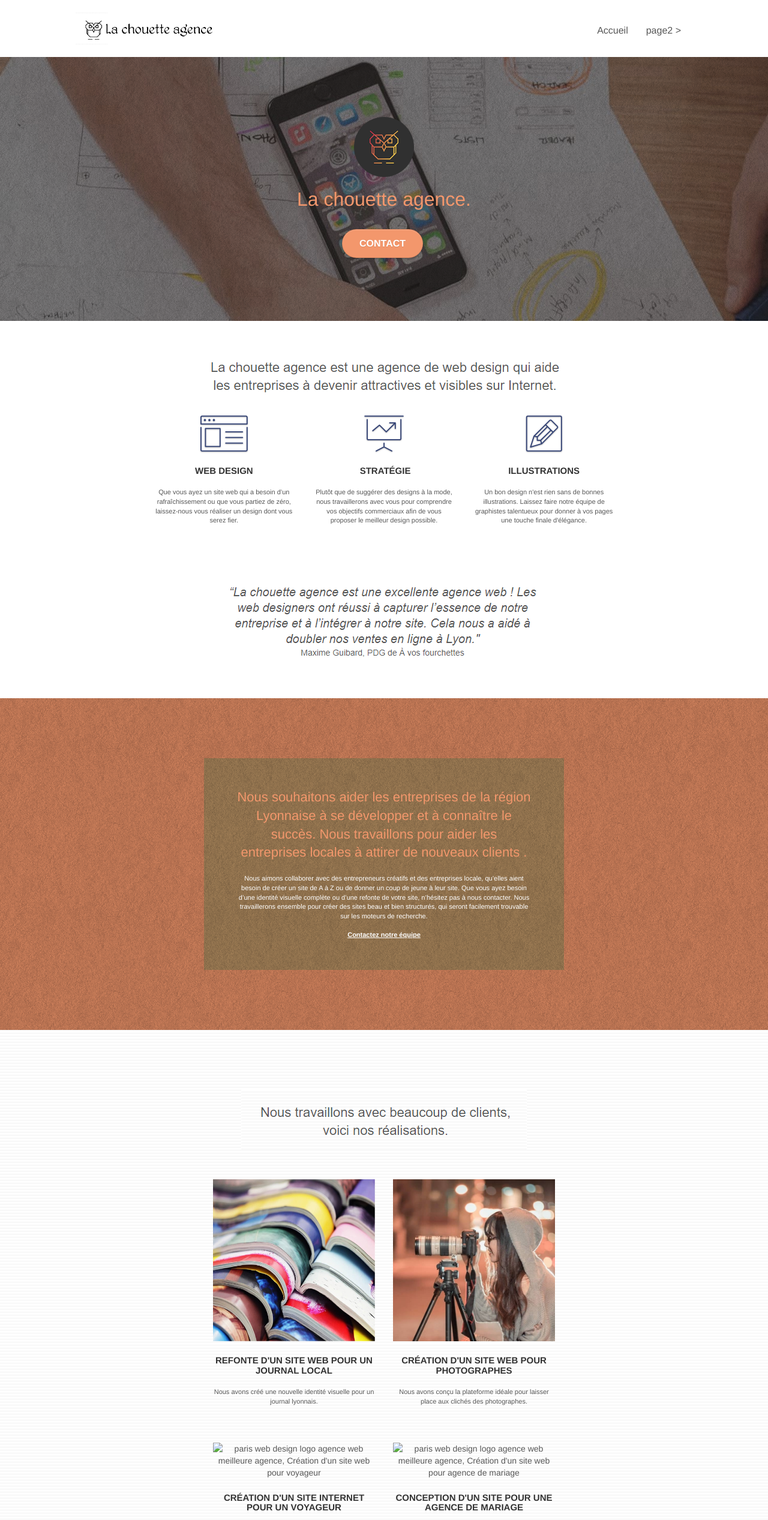
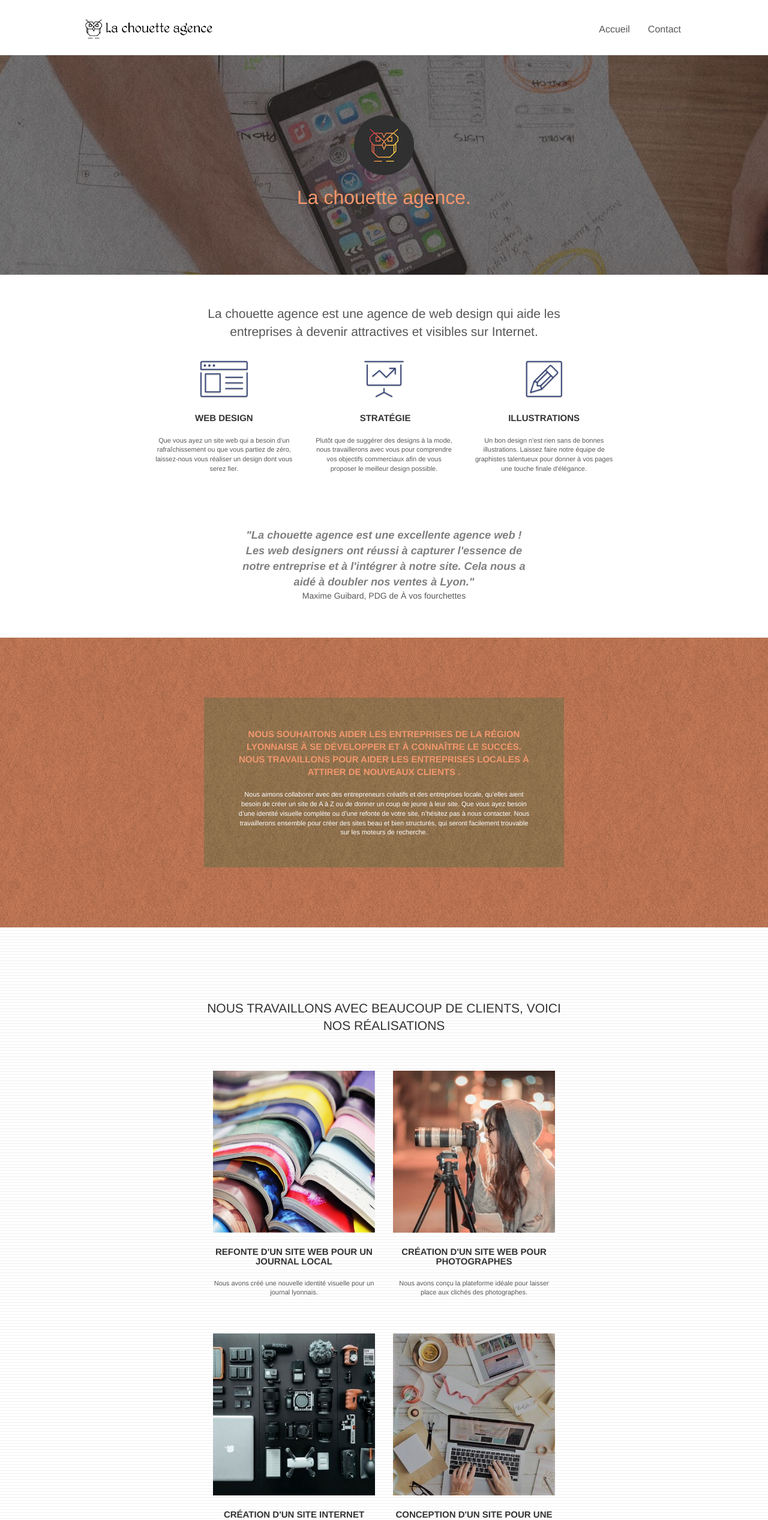
Before and after one commit to Maxdarkt/P4_LaChouetteAgence_beta, a plain HTML site: page index.html in a window 1280 px wide. Shown: the top 2534 px of the page at 60% size. Drawn offline with Linux system fonts and the light colour scheme.

Commit message:
Modification du code HTML & CSS - validation W3C

```diff
--- a/index.html
+++ b/index.html
@@ -1,9 +1,9 @@
 <!doctype html>
-<html lang="Default">
+<html lang="fr">
 <head>
 	<meta charset="utf-8">
 	<meta name="google-site-verification" content="leHKk2Xvk6gsUa7RUW-Q3tWwU1Zb-HzLzH1Gc59XaVk" />
-	<meta name="keywords" content="seo, google, site web, site internet, agence design paris, agence design, agence design,agence design,agence design,agence design,agence design,agence design,agence design,agence design">
+	<meta name="keywords" content="">
 	<meta name="description" content="">
 	<meta name="viewport" content="width=device-width, initial-scale=1.0, viewport-fit=cover">
 	<link rel="shortcut icon" type="image/png" href="favicon.jpg">
@@ -20,7 +20,7 @@
 	<script src="./js/jquery.touchSwipe.js" defer></script>
 	<script src="./js/gmaps.js"></script>
 
-	<title>.</title>
+	<title>Entreprise WebDesign Lyon</title>
 
 	<!-- Analytics -->
 	<script>
@@ -47,9 +47,7 @@
 
 		<nav class="navbar row">
 			<div class="navbar-header">
-				<div class="keywords" style="color:#cccccc;font-size:1px;">Agence web à paris, stratégie web, web design, illustrations, design de site web, site web, web, internet, site internet, site</div>
-				<a class="navbar-brand" href="index.html"><img src="img/la-chouette-agence.png" alt="paris web design logo agence web meilleure agence" height="40" /></a>
-				<div class="keywords" style="color:#cccccc;font-size:1px;">Agence web à paris, stratégie web, web design, illustrations, design de site web, site web, web, internet, site internet, site</div>
+				<a class="navbar-brand" href="index.html"><img src="img/la-chouette-agence.png" alt="Logo La chouette agence Lyon" height="40" /></a>
 				<button id="nav-toggle" type="button" class="ui-navbar-toggle navbar-toggle" data-toggle="collapse" data-target=".navbar-1">
 					<span class="sr-only">Toggle navigation</span><span class="icon-bar"></span><span class="icon-bar"></span><span class="icon-bar"></span>
 				</button>
@@ -60,9 +58,7 @@
 						<a href="index.html">Accueil</a>
 					</li>
 					<li>
-					</li>
-					<li>
-						<a href="page2.html">page2 &gt;</a>
+						<a href="contact.html">Contact</a>
 					</li>
 				</ul>
 			</div>
@@ -76,13 +72,10 @@
 	<div class="container bloc-lg">
 		<div class="row tight-width-whitespace">
 			<div class="col-sm-12">
-				<img src="img/logo.png" class="center-block image-resize-mode" width="100" alt="La chouette agence, agence web paris, création logo paris" />
+				<img src="img/logo.png" class="center-block image-resize-mode" width="100" alt="Logo La chouette agence" />
 				<h1 class="text-center hero-bloc-text tc-white ">
 					La chouette agence.
 				</h1>
-				<div class="text-center">
-					<a href="page2.html" class="btn btn-lg btn-clean btn-rd cta-hero btn-atomic-tangerine" id="cta-hero">Contact</a>
-				</div>
 			</div>
 		</div>
 	</div>
@@ -94,7 +87,7 @@
 	<div class="container bloc-md">
 		<div class="row">
 			<div class="col-sm-12 text-center">
-				<img alt="agence web, agence web paris, web design paris, stratégie web" src="img/title.png" />
+				<p class="font--1">La chouette agence est une agence de web design qui aide les entreprises à devenir attractives et visibles sur Internet.</p>
 			</div>
 		</div>
 		<div class="row voffset-lg med-width-whitespace">
@@ -102,9 +95,9 @@
 				<div class="text-center">
 					<span class="et-icon-browser sm-shadow icon-dark-slate-blue icons icon-lg"></span>
 				</div>
-				<h3 class="mg-md text-center">
+				<h2 class="mg-md text-center">
 					Web design
-				</h3>
+				</h2>
 				<p class="text-center ">
 					Que vous ayez un site web qui a besoin d&rsquo;un rafraîchissement ou que vous partiez de zéro, laissez-nous vous réaliser un design dont vous serez fier.
 				</p>
@@ -113,10 +106,10 @@
 				<div class="text-center">
 					<span class="et-icon-presentation sm-shadow icon-dark-slate-blue icons icon-lg"></span>
 				</div>
-				<h3 class="mg-md text-center">
+				<h2 class="mg-md text-center">
 					&nbsp;Stratégie
-				</h3>
-				<p class="text-center ">
+				</h2>
+				<p class="text-center">
 					Plutôt que de suggérer des designs à la mode, nous travaillerons avec vous pour comprendre vos objectifs commerciaux afin de vous proposer le meilleur design possible.<br>
 				</p>
 			</div>
@@ -124,17 +117,22 @@
 				<div class="text-center">
 					<span class="et-icon-edit sm-shadow icon-dark-slate-blue icons icon-lg"></span>
 				</div>
-				<h3 class="mg-md text-center">
+				<h2 class="mg-md text-center">
 					Illustrations
-				</h3>
-				<p class="text-center ">
+				</h2>
+				<p class="text-center">
 					Un bon design n'est rien sans de bonnes illustrations. Laissez faire notre équipe de graphistes talentueux pour donner à vos pages une touche finale d'élégance.
 				</p>
 			</div>
 		</div>
 		<div class="row voffset-lg voffset">
 			<div class="col-xs-12 col-md-8 col-md-offset-2 text-center">
-				<img alt="agence web, agence web paris, web design paris, stratégie web" src="img/citation.png" />
+			<blockquote class="citation__Maxime">
+					"La chouette agence est une excellente agence web ! Les web designers ont réussi à capturer l'essence de notre entreprise et à l'intégrer à notre site.
+					Cela nous a aidé à doubler nos ventes à Lyon."
+					</blockquote>
+			<p class="legende__Maxime">Maxime Guibard, PDG de &Agrave; vos fourchettes</p>
+
 
 			</div>
 		</div>
@@ -151,7 +149,7 @@
 					Nous souhaitons aider les entreprises de la région Lyonnaise à se développer et à connaître le succès. Nous travaillons pour aider les entreprises locales à attirer de nouveaux clients .<br>
 				</h2>
 				<p class="text-center white">
-					Nous aimons collaborer avec des entrepreneurs créatifs et des entreprises locale, qu’elles aient besoin de créer un site de A à Z ou de donner un coup de jeune à leur site. Que vous ayez besoin d’une identité visuelle complète ou d’une refonte de votre site, n’hésitez pas à nous contacter. Nous travaillerons ensemble pour créer des sites beau et bien structurés, qui seront facilement trouvable sur les moteurs de recherche. <br><br><a class="ltc-white bold-link" href="page2.html">Contactez notre équipe</a><br>
+					Nous aimons collaborer avec des entrepreneurs créatifs et des entreprises locale, qu’elles aient besoin de créer un site de A à Z ou de donner un coup de jeune à leur site. Que vous ayez besoin d’une identité visuelle complète ou d’une refonte de votre site, n’hésitez pas à nous contacter. Nous travaillerons ensemble pour créer des sites beau et bien structurés, qui seront facilement trouvable sur les moteurs de recherche.
 				</p>
 			</div>
 		</div>
@@ -164,12 +162,13 @@
 	<div class="container bloc-lg">
 		<div class="row">
 			<div class="col-sm-12 text-center">
-				<img alt="agence web, agence web paris, web design paris, stratégie web" src="img/title2.png" />
+				<h2 class="font--2">Nous travaillons avec beaucoup de clients, voici nos réalisations</h2>
 			</div>
 		</div>
 		<div class="row tight-width-whitespace portfolio-row">
 			<div class="col-sm-6">
-				<a href="#" data-lightbox="img/1.jpg" data-gallery-id="gallery-1" data-caption="Refonte d'un site web pour un journal local" data-frame="snapshot-lb"><img src="img/1.jpg" alt="paris web design logo agence web meilleure agence et refonte site web journal" class="img-responsive portfolio-thumb" /></a>
+				<a href="#" data-lightbox="img/1.jpg" data-gallery-id="gallery-1" data-caption="Refonte d'un site web pour un journal local" data-frame="snapshot-lb">
+				<img src="img/1.jpg" alt="Réalisation de la refonte d'un site web" class="img-responsive portfolio-thumb" /></a>
 				<h3 class="mg-md text-center">
 					Refonte d'un site web pour un journal local
 				</h3>
@@ -178,7 +177,8 @@
 				</p>
 			</div>
 			<div class="col-sm-6">
-				<a href="#" data-lightbox="img/2.jpg" data-gallery-id="gallery-1" data-caption="Création d'un site web pour photographes" data-frame="snapshot-lb"><img src="img/2.jpg" class="img-responsive portfolio-thumb" alt="paris web design logo agence web meilleure agence, Création d'un site web pour photographes" /></a>
+				<a href="#" data-lightbox="img/2.jpg" data-gallery-id="gallery-1" data-caption="Création d'un site web pour photographes" data-frame="snapshot-lb">
+				<img src="img/2.jpg" class="img-responsive portfolio-thumb" alt="Création d'un site web pour photographes" /></a>
 				<h3 class="mg-md text-center">
 					Création d'un site web pour photographes
 				</h3>
@@ -189,7 +189,8 @@
 		</div>
 		<div class="row tight-width-whitespace portfolio-row">
 			<div class="col-sm-6">
-				<a href="#" data-lightbox="img/3.bmp" data-gallery-id="gallery-1" data-caption="Création d'un site internet pour un voyageur" data-frame="snapshot-lb"><img src="img/3.bmp" class="img-responsive portfolio-thumb" alt="paris web design logo agence web meilleure agence, Création d'un site web pour voyageur"/></a>
+				<a href="#" data-lightbox="img/3.jpg" data-gallery-id="gallery-1" data-caption="Création d'un site internet pour un voyageur" data-frame="snapshot-lb">
+				<img src="img/3.jpg" class="img-responsive portfolio-thumb" alt="Création d'un site web pour voyageur"/></a>
 				<h3 class="mg-md text-center">
 					Création d'un site internet pour un voyageur
 				</h3>
@@ -198,7 +199,8 @@
 				</p>
 			</div>
 			<div class="col-sm-6">
-				<a href="#" data-lightbox="img/4.bmp" data-gallery-id="gallery-1" data-caption="Conception d'un site pour une agence de mariage" data-frame="snapshot-lb"><img src="img/4.bmp" class="img-responsive portfolio-thumb" alt="paris web design logo agence web meilleure agence, Création d'un site web pour agence de mariage" /></a>
+				<a href="#" data-lightbox="img/4.jpg" data-gallery-id="gallery-1" data-caption="Conception d'un site pour une agence de mariage" data-frame="snapshot-lb">
+				<img src="img/4.jpg" class="img-responsive portfolio-thumb" alt="Création d'un site web pour agence de mariage" /></a>
 				<h3 class="mg-md text-center">
 					Conception d'un site pour une agence de mariage
 				</h3>
@@ -274,11 +276,6 @@
 							<li><a href="annuaireseo.com">annuaireseo.com</a></li>
 							<li><a href="annuairemarketing.com">annuairemarketing.com</a></li>
 							<li><a href="123seoture.com">123seo.com</a></li>
-							<li><a href="123site.com">123site.com</a></li>
-							<li><a href="annuairewordpress.com">annuairewordpress.com</a></li>
-							<li><a href="listeagence.com">listeagence.com</a></li>
-							<li><a href="meilleuresagencesparis.com">meilleuresagencesparis.com</a></li>
-							<li><a href="listeseo.com">listeseo.com</a></li>
 						</ul>
 					</div>
 					<div class="col-sm-4">
@@ -288,11 +285,6 @@
 							<li><a href="ameliorerseo.com">ameliorerseo.com</a></li>
 							<li><a href="seojuicelien.com">seojuicelien.com</a></li>
 							<li><a href="meilleursliens.com">meilleursliens.com</a></li>
-							<li><a href="liensagogo.com">liensagogo.com</a></li>
-							<li><a href="backlink.com">backlink.com</a></li>
-							<li><a href="linkjuiceannuaire.com">linkjuiceannuaire.com</a></li>
-							<li><a href="remontersurgoogle.com">remontersurgoogle.com</a></li>
-							<li><a href="vraiseofiable.com">vraiseofiable.com</a></li>
 						</ul>
 					</div>
 				</div>
--- a/style.css
+++ b/style.css
@@ -709,7 +709,7 @@ h2 {
     line-height: 1.4em;
 }
 
-h3 {
+h3,h2 {
     font-size: 15px;
     text-transform: uppercase;
     font-weight: 700;
@@ -848,13 +848,13 @@ h4 {
     }
 }
 
-@media only screen and (min-device-width: 768px) and (max-device-width: 1024px) and (orientation: landscape) {
+@media only screen and (min-width: 768px) and (max-width: 1024px) and (orientation: landscape) {
     .b-parallax {
         background-attachment: scroll;
     }
 }
 
-@media only screen and (min-device-width: 1024px) and (max-device-width: 1366px) and (-webkit-min-device-pixel-ratio: 1.5) {
+@media only screen and (min-width: 1024px) and (max-width: 1366px) and (-webkit-min-pixel-ratio: 1.5) {
     .b-parallax {
         background-attachment: scroll;
     }
@@ -1040,3 +1040,36 @@ h4 {
         text-align: center;
     }
 }
+
+/*------------------modif------------------------*/
+
+.font--1{
+    font-size : 1.5em;
+    font-weight:400;
+    width:60%;
+    margin-left:auto;
+    margin-right:auto;
+}
+
+.font--2 {
+    font-size: 1.5em;
+    font-weight: 400;
+    width: 60%;
+    margin-left: auto;
+    margin-right: auto;
+}
+.citation__Maxime {
+    margin-left: auto;
+    margin-right: auto;
+    padding: 0 0 0 0;
+    font-size:1.3em;
+    font-style: italic;
+    font-weight:600;
+    width:75%;
+    border:none;
+    margin-bottom:0;
+}
+
+.legende__Maxime {
+    font-size:1em;
+}
```
Also changed, not shown: contact.html (renamed from page2.html, +9 -11 lines).
